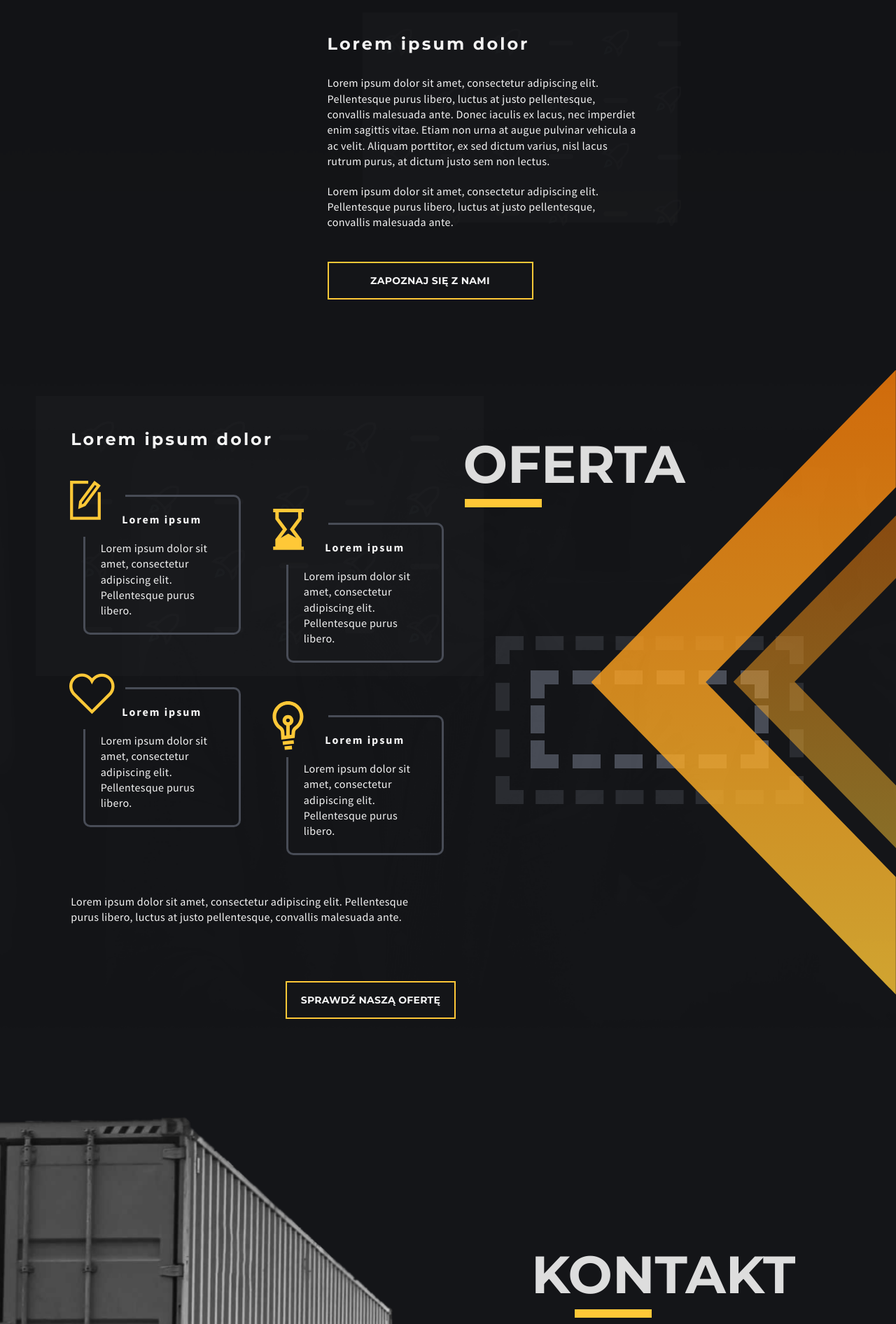
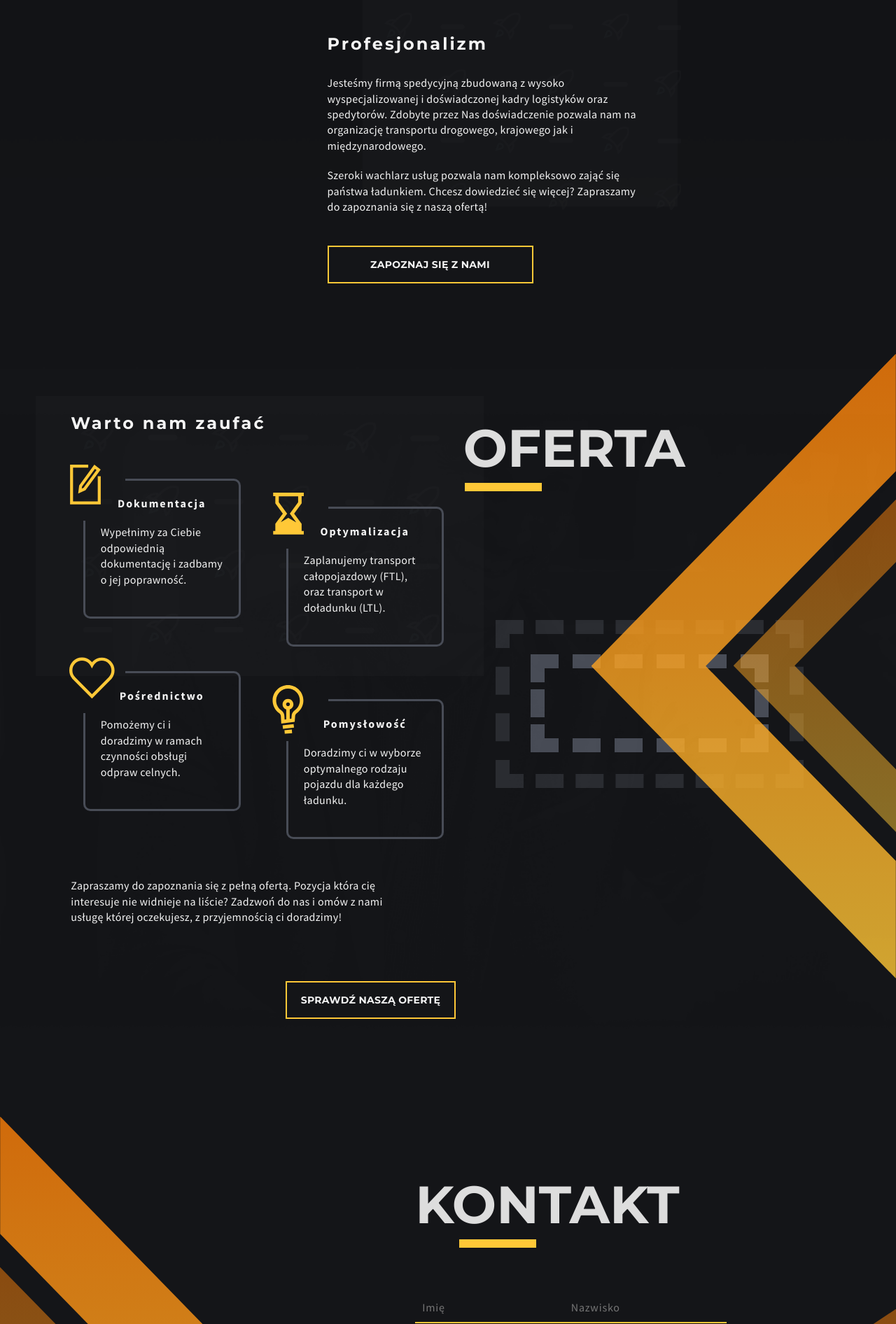
Before and after one commit to Nigtellios/milalogistics, a PHP site: page / in a window 1280 px wide. Shown: the part 1720-3612 px from the top of the page at 70% size. Run offline with PHP 8.4, Linux system fonts and the light colour scheme; some web fonts are replaced.

Commit message:
v0.06 - The end is near
Ye, we are finishing it tomorrow boiiiiiiiiis.

```diff
--- a/css/style.css
+++ b/css/style.css
@@ -713,19 +731,77 @@ a:hover {
   z-index: -1;
 }
 
+.container-contact {
+  margin: 100px 0 0 0;
+  background-image: url("../media/truckroad.png");
+  background-position: bottom;
+  background-repeat: no-repeat;
+  background-size: contain;
+  overflow-x: hidden;
+}
+
+/* ####################### */
+/* przy pisaniu RWD ->>>>
+dodaj tutaj media które ustawiają ją na cover powyżej 1920px B) */
+/* ####################### */
+
 .wrapper__home-contact {
   display: flex;
-  justify-content: flex-end;
+  justify-content: space-around;
 }
 
-.container-contact {
-  margin: 100px 0 0 0;
-  padding: 100px 0 0 0;
-  background-image: url("../media/truckroad.png");
+.wrapper__home-contact::before {
+  content: "";
+  width: 1576px;
+  height: 385px;
+  right: 0;
+  margin: 395px 0 0 0;
+  position: absolute;
+  background-image: url("../media/home-truck-union.svg");
+  background-repeat: no-repeat;
   background-position: center;
+  z-index: -1;
+} /* tutaj ten duży */
+
+.wrapper__home-contact::after {
+  content: "";
+  width: 479px;
+  height: 319px;
+  right: 0;
+  margin: 275px 0 0 0;
+  position: absolute;
+  background-image: url("../media/home-truck-union-smallhelper.svg");
   background-repeat: no-repeat;
-  background-size: cover;
-  overflow-x: hidden;
+  background-position: center;
+  z-index: -1;
+} /* tutaj ten mniejszy  */
+
+.triangles-contact::before {
+  content: "";
+  width: 435px;
+  height: 892px;
+  left: 0;
+  margin: 0 0 0 0;
+  position: absolute;
+  transform: scaleX(-1);
+  background-image: url("../media/big-triangle.svg");
+  background-repeat: no-repeat;
+  background-position: center;
+  z-index: -1;
+}
+
+.triangles-contact::after {
+  content: "";
+  width: 232px;
+  height: 475px;
+  left: 0;
+  margin: 215px 0 0 0;
+  position: absolute;
+  transform: scaleX(-1);
+  background-image: url("../media/small-triangle.svg");
+  background-repeat: no-repeat;
+  background-position: center;
+  z-index: -1;
 }
 
 .contact__form {
--- a/index.html
+++ b/index.html
@@ -14,16 +14,16 @@
 
     <nav class="navbar w-85"> <!-- NavBar -->
       <div class="nav__callus">
-        <i><img src="/media/phone-icon.svg" width="27px" height="27px" alt="Otwórz menu"></i>
+        <i><img src="/media/phone-icon.svg" width="27px" height="27px" alt="Zadzwoń do nas"></i>
         <h4 class="underline--right-nav"><a href="tel:+48000000000">ZADZWOŃ DO NAS</a></h4>
       </div>
       <div class="nav__menu-switcher">
         <i><img src="/media/forwardmenu-icon.svg" width="27px" height="27px" alt="Otwórz menu"></i>
-        <h4 class="underline--right-nav-menu">MENU</h4>
+        <h4 class="underline--right-nav-menu"><a onclick="menuToggle();" class="pointer">MENU</a></h4>
       </div>
     </nav><!-- End of NavBar -->
 
-    <section class="menu menu__unactive"> <!-- Full Window Menu -->
+    <section class="menu" id="menuToggler"> <!-- Full Window Menu -->
       <div class="menu__content">
         <h1>MENU</h1>
         <ul class="nav-items">
@@ -36,7 +36,7 @@
           <h4>ZADZWOŃ DO NAS</h4>
         </div>
       </div>
-      <aside class="menu__close">
+      <aside class="menu__close" onclick="menuToggle();">
         <i><img src="../media/close-icon.svg" width="20px" height="20px" alt="Otwórz menu"></i>
         <p>ZAMKNIJ</p>
       </aside>
@@ -58,7 +58,7 @@
               <h4>ZAUFAJ NAM</h4>
             </div>
             <div class="hero__title">
-              <h3 class="underline--left-title">Lorem ipsum dolor sit amet</h3>
+              <h3 class="underline--left-title">Jesteśmy firmą spedycyjną</h3>
             </div>
           </div>
         </div>
@@ -77,17 +77,14 @@
           <div class="about-us__content">
             <h1 class="underline--left-section heading">O NAS</h1>
               <div class="about-us__content-wrap">
-                <h3>Lorem ipsum dolor</h3>
+                <h3>Profesjonalizm</h3>
                 <p class="p-5">
-                  Lorem ipsum dolor sit amet, consectetur adipiscing elit. Pellentesque purus libero,
-                  luctus at justo pellentesque, convallis malesuada ante. Donec iaculis ex lacus, nec
-                  imperdiet enim sagittis vitae. Etiam non urna at augue pulvinar vehicula a ac velit.
-                  Aliquam porttitor, ex sed dictum varius, nisl lacus rutrum purus, at dictum justo
-                  sem non lectus.
+                  Jesteśmy firmą spedycyjną zbudowaną z wysoko wyspecjalizowanej i doświadczonej kadry logistyków oraz spedytorów.
+                  Zdobyte przez Nas doświadczenie pozwala nam na organizację transportu drogowego, krajowego jak i międzynarodowego.
                 </p>
                 <p class="p-5">
-                  Lorem ipsum dolor sit amet, consectetur adipiscing elit. Pellentesque purus libero,
-                  luctus at justo pellentesque, convallis malesuada ante.
+                  Szeroki wachlarz usług pozwala nam kompleksowo zająć się państwa ładunkiem. Chcesz dowiedzieć się więcej?
+                  Zapraszamy do zapoznania się z naszą ofertą!
                 </p>
                 <div class="offer__button-wrap">
                   <a class="button p--buttons" href="../about-us.html">
@@ -104,33 +101,33 @@
       <section class="container-offer"> <!-- OFFER Section -->
         <div class="wrapper-2col w-85">
           <div class="offer__content">
-            <h3>Lorem ipsum dolor</h3>
+            <h3>Warto nam zaufać</h3>
             <div class="offer__tiles-wrapper">
               <div class="offer__tile">
                 <i class="offer__tile-icon"><img src="../media/doc-icon-gray.svg" width="45px" height="45px"></i>
-                <h6>Lorem ipsum</h6>
-                <p>Lorem ipsum dolor sit amet, consectetur adipiscing elit. Pellentesque purus libero.</p>
+                <h6>Dokumentacja</h6>
+                <p>Wypełnimy za Ciebie odpowiednią dokumentację i zadbamy o jej poprawność.</p>
               </div>
               <div class="offer__tile">
                 <i class="offer__tile-icon"><img src="../media/clep-icon-gray.svg" width="45px" height="45px"></i>
-                <h6>Lorem ipsum</h6>
-                <p>Lorem ipsum dolor sit amet, consectetur adipiscing elit. Pellentesque purus libero.</p>
+                <h6>Optymalizacja</h6>
+                <p>Zaplanujemy transport całopojazdowy (FTL), oraz transport w doładunku (LTL).</p>
               </div>
               <div class="offer__tile">
                 <i class="offer__tile-icon"><img src="../media/heart-icon-gray.svg" width="65px" height="65px"></i>
-                <h6>Lorem ipsum</h6>
-                <p>Lorem ipsum dolor sit amet, consectetur adipiscing elit. Pellentesque purus libero.</p>
+                <h6>Pośrednictwo</h6>
+                <p>Pomożemy ci i doradzimy w ramach czynności obsługi odpraw celnych.</p>
               </div>
               <div class="offer__tile">
                 <i class="offer__tile-icon"><img src="../media/lightbulb-icon-gray.svg" width="45px" height="45px"></i>
-                <h6>Lorem ipsum</h6>
-                <p>Lorem ipsum dolor sit amet, consectetur adipiscing elit. Pellentesque purus libero.</p>
+                <h6>Pomysłowość</h6>
+                <p>Doradzimy ci w wyborze optymalnego rodzaju pojazdu dla każdego ładunku.</p>
               </div>
             </div>
             <div class="offer__content-desc">
               <p>
-                Lorem ipsum dolor sit amet, consectetur adipiscing elit. Pellentesque purus libero,
-                luctus at justo pellentesque, convallis malesuada ante.
+                Zapraszamy do zapoznania się z pełną ofertą. Pozycja która cię interesuje nie widnieje na liście?
+                Zadzwoń do nas i omów z nami usługę której oczekujesz, z przyjemnością ci doradzimy!
               </p>
             </div>
 
@@ -150,6 +147,7 @@
 
       <section class="container-contact">
         <div class="wrapper wrapper__home-contact w-85">
+          <div class="triangles-contact"></div>
           <div class="contact__form">
             <div class="contact__form-heading">
               <h1 class="underline--left-section-offer heading">KONTAKT</h1>
--- a/js/script.js
+++ b/js/script.js
@@ -0,0 +1,5 @@
+function menuToggle() {
+  const menuElement = document.getElementById('menuToggler');
+  menuElement.classList.toggle("menu__active");
+  document.body.classList.toggle('menu__lock-scroll');
+}
```
Also changed, not shown: other parts of css/style.css (+23 -5 lines).
